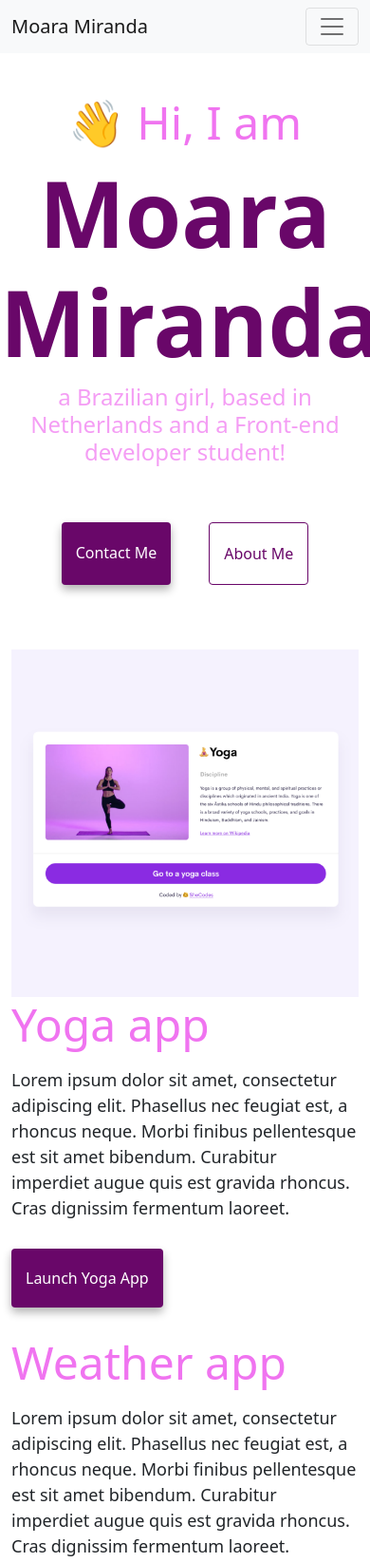
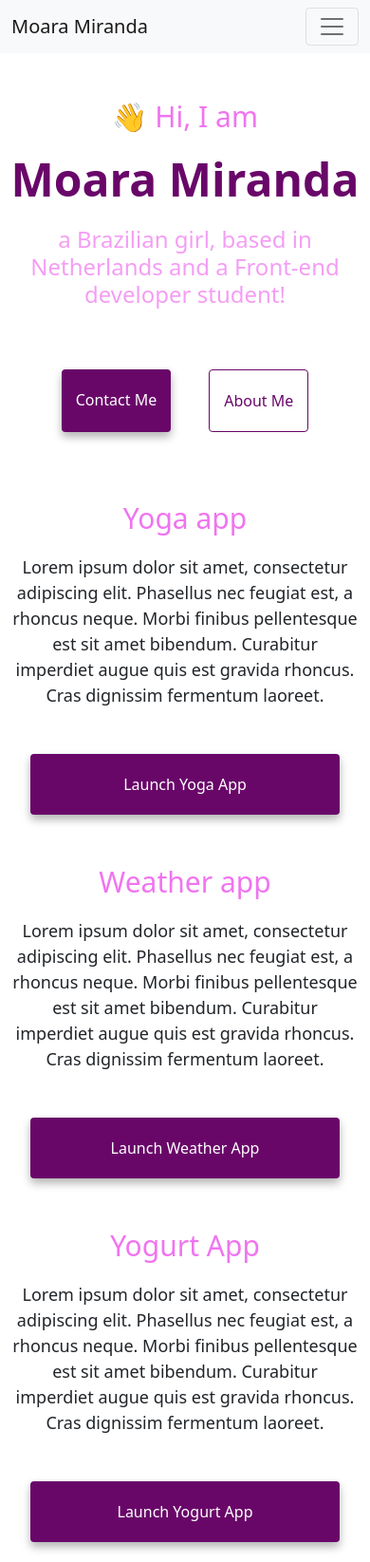
Before and after one commit to MoaraMiranda/Responsive-home-work, a plain HTML site: page index.html in a window 390 px wide. Shown: the top 1645 px of the page at 95% size. Drawn offline with nearby package versions, Linux system fonts and the light colour scheme.

Commit message:
SEO friendly + details

```diff
--- a/index.html
+++ b/index.html
@@ -15,7 +15,7 @@
 <body>
   <nav class="navbar navbar-expand-lg navbar-light bg-light fixed-top">
     <div class="container">
-      <a class="navbar-brand" href="index.html">Moara Miranda</a>
+      <a class="navbar-brand" href="index.html" title="Moara Miranda">Moara Miranda</a>
       <button class="navbar-toggler" type="button" data-bs-toggle="collapse" data-bs-target="#navbarNav"
         aria-controls="navbarNav" aria-expanded="false" aria-label="Toggle navigation">
         <span class="navbar-toggler-icon"></span>
@@ -23,13 +23,13 @@
       <div class="collapse navbar-collapse" id="navbarNav">
         <ul class="navbar-nav">
           <li class="nav-item">
-            <a class="nav-link active" aria-current="page" href="index.html">Home</a>
+            <a class="nav-link active" aria-current="page" href="index.html" title="Homepage">Home</a>
           </li>
           <li class="nav-item">
-            <a class="nav-link" href="about.html">About me</a>
+            <a class="nav-link" href="about.html" title="About Moara Miranda">About me</a>
           </li>
           <li class="nav-item">
-            <a class="nav-link" href="about.html#contact">Contact me</a>
+            <a class="nav-link" href="about.html#contact" title="Contact Moara Miranda">Contact me</a>
           </li>
         </ul>
       </div>
@@ -47,7 +47,7 @@
   <div class="container">
     <div class="row">
       <div class="col-md-6">
-        <img src="images/yoga.png" class="img-fluid rouded" alt="Yoga app image">
+        <img src="images/yoga.png" class="img-fluid rouded d-none d-sm-block" alt="Yoga app image">
       </div>
       <div class="col-md-6">
         <h2 class="mb-3">Yoga app</h2>
@@ -59,7 +59,7 @@
           laoreet.
         </p>
         <div class="mt-5">
-          <a href="#" class="primary-link" title="Launch Yoga App">
+          <a href="#" class="primary-link project-link" title="Launch Yoga App">
             Launch Yoga App
           </a>
         </div>
@@ -76,19 +76,19 @@
           laoreet.
         </p>
         <div class="mt-5">
-          <a href="#" class="primary-link" title="Launch Weather App">
+          <a href="#" class="primary-link project-link" title="Launch Weather App">
             Launch Weather App
           </a>
         </div>
       </div>
       <div class="col-md-6">
-        <img src="images/weather app.png" class="img-fluid rouded" alt="Weather app image" descr>
+        <img src="images/weather-app.png" class="img-fluid rouded d-none d-sm-block" alt="Weather app image">
       </div>
 
     </div>
     <div class="row mt-5">
       <div class="col-md-6">
-        <img src="images/yogurt.png" class="img-fluid rouded" alt="Yogurt app image">
+        <img src="images/yogurt.png" class="img-fluid rouded  d-none d-sm-block" alt="Yogurt app image">
       </div>
       <div class="col-md-6">
         <h2 class="mb-3">Yogurt App</h2>
@@ -100,7 +100,7 @@
           laoreet.
         </p>
         <div class="mt-5">
-          <a href="#" class="primary-link" title="Launch Yogurt App">
+          <a href="#" class="primary-link project-link" title="Launch Yogurt App">
             Launch Yogurt App
           </a>
         </div>
--- a/src/styles.css
+++ b/src/styles.css
@@ -5,8 +5,9 @@
   --font-family: system-ui, -apple-system, "Segoe UI", Roboto, "Helvetica Neue",
     Arial, "Noto Sans", "Liberation Sans", sans-serif;
 }
+
 body {
-  margin-top: 100px;
+  margin: 100px 0;
   font-family: var(--font-family);
 }
 
@@ -75,3 +76,27 @@ p {
   color: var(--primary-color);
   border: 1px solid var(--primary-color);
 }
+@media (max-width: 576px) {
+  h1 {
+    font-size: 48px;
+    line-height: 1.5;
+    text-align: center;
+  }
+  h2 {
+    font-size: 30px;
+    line-height: 1.5;
+    text-align: center;
+  }
+  h3{
+    font-size: 24px;
+    padding: 5px;
+  }
+  p{
+    text-align: center;
+  }
+   .project-link{
+    display: block;
+    text-align: center;
+    margin: 0 20px;
+   }
+}
```
Also changed, not shown: about.html (+5 -5 lines), images/weather-app.png (renamed from images/weather app.png). Lines whose indentation alone changed are shown as unchanged.
